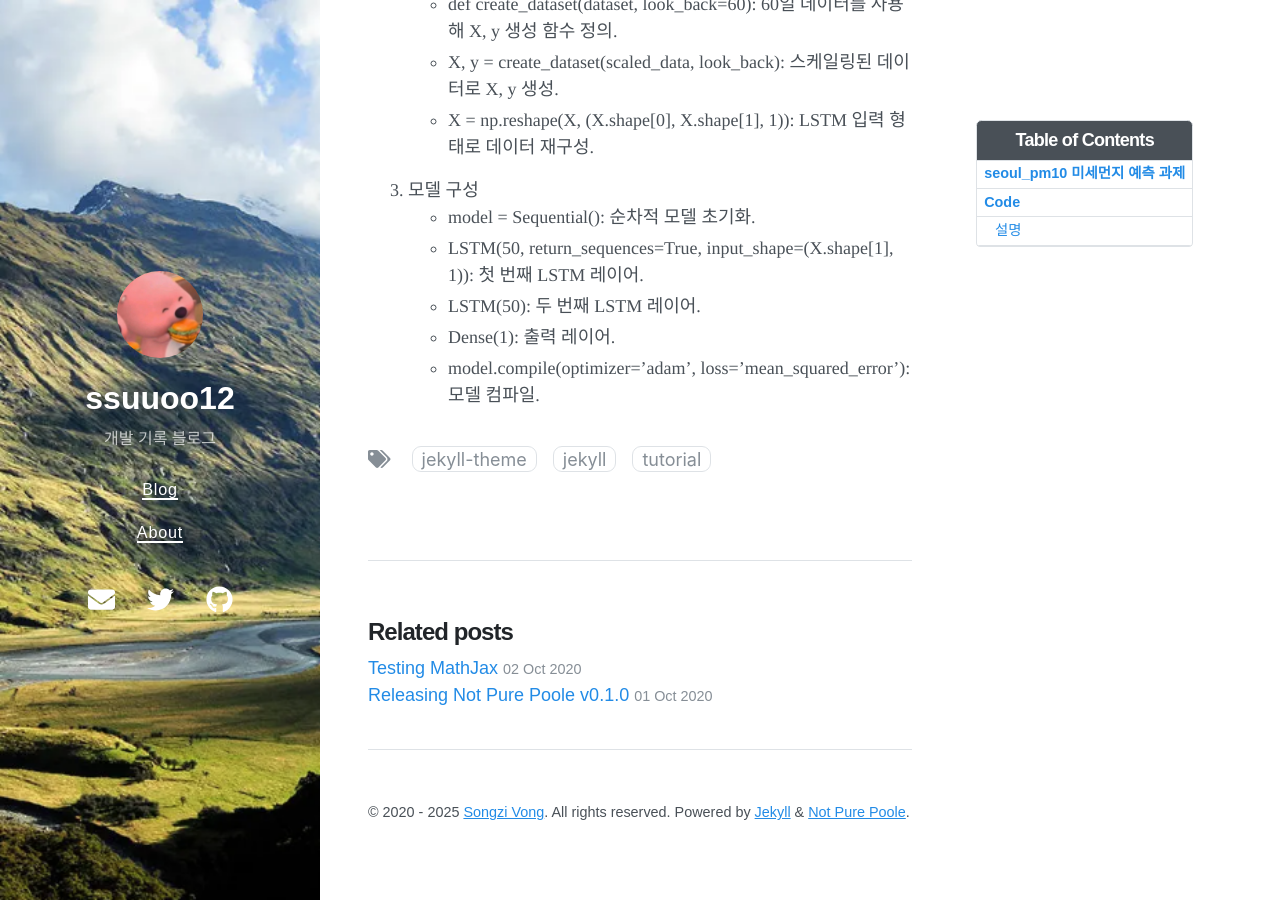
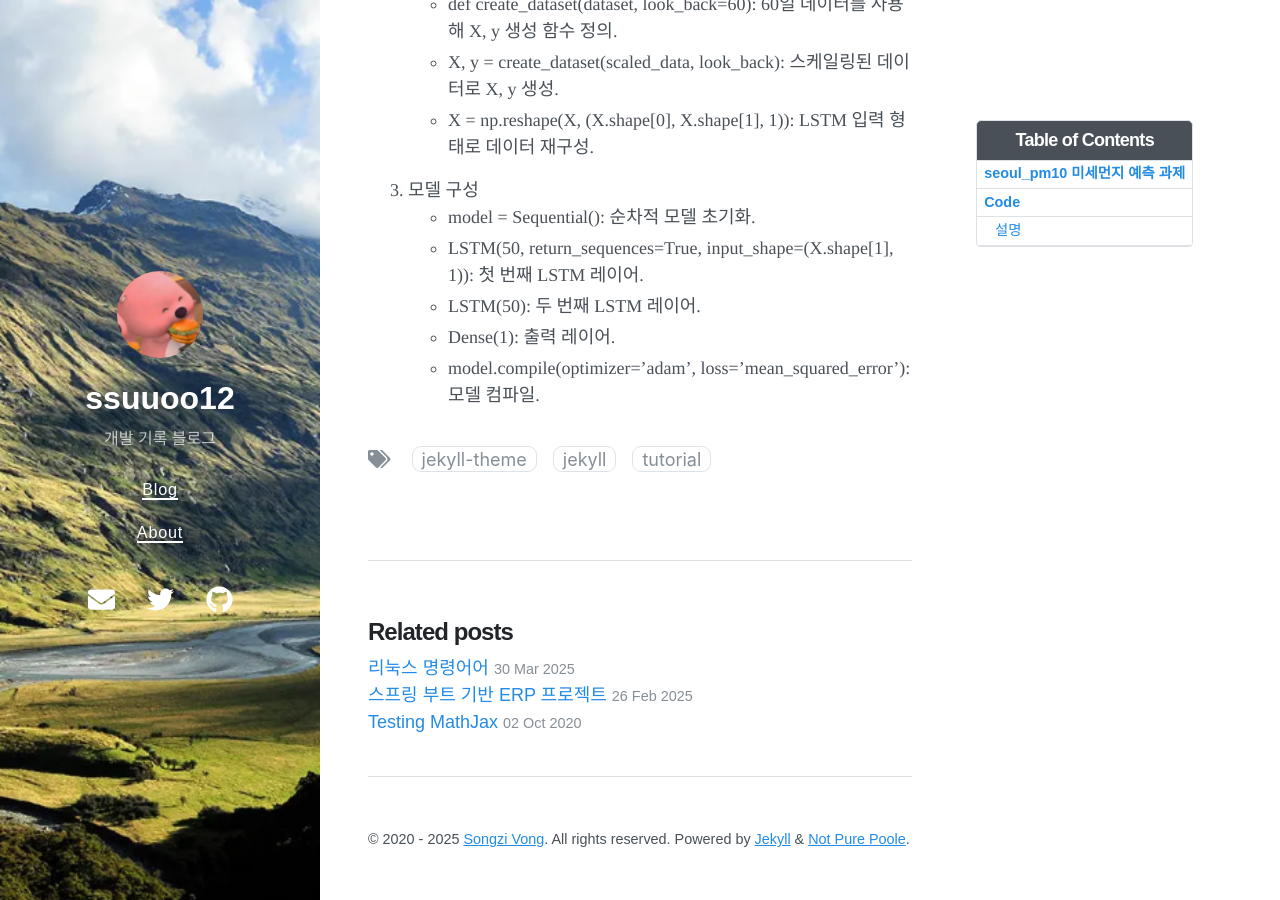
Before and after one commit to ssuuoo12/ssuuoo12.github.io, a Jekyll site: the page built from _posts/2020-09-29-lstm 과제.md, in a window 1280 px wide and 900 px high, scrolled down 3272 px. Built offline with Jekyll 4.4.1, drawn with Linux system fonts in a browser that asks for light colours; nearby versions of some CDN libraries.

Commit message:
파일명 수정

```diff
--- a/_posts/ERP Prj.md
+++ b/_posts/2025-02-26-ERP Prj.md
@@ -1,6 +1,6 @@
 ---
 layout: post
-title: LSTM 과제(딥러닝)
+title: 스프링 부트 기반 ERP 프로젝트
 date: 2025-02-26 23:18 +0800
 last_modified_at: 2025-02-26 01:08:25 +0800
 tags: [jekyll theme, jekyll, tutorial]
```
Also changed, not shown: _posts/2020-09-29-lstm 과제.md (renamed from _posts/2020-09-29-welcome-to-not-pure-poole.md), _posts/2025-03-30-linux cmd.md (renamed from _posts/linux cmd.md).
